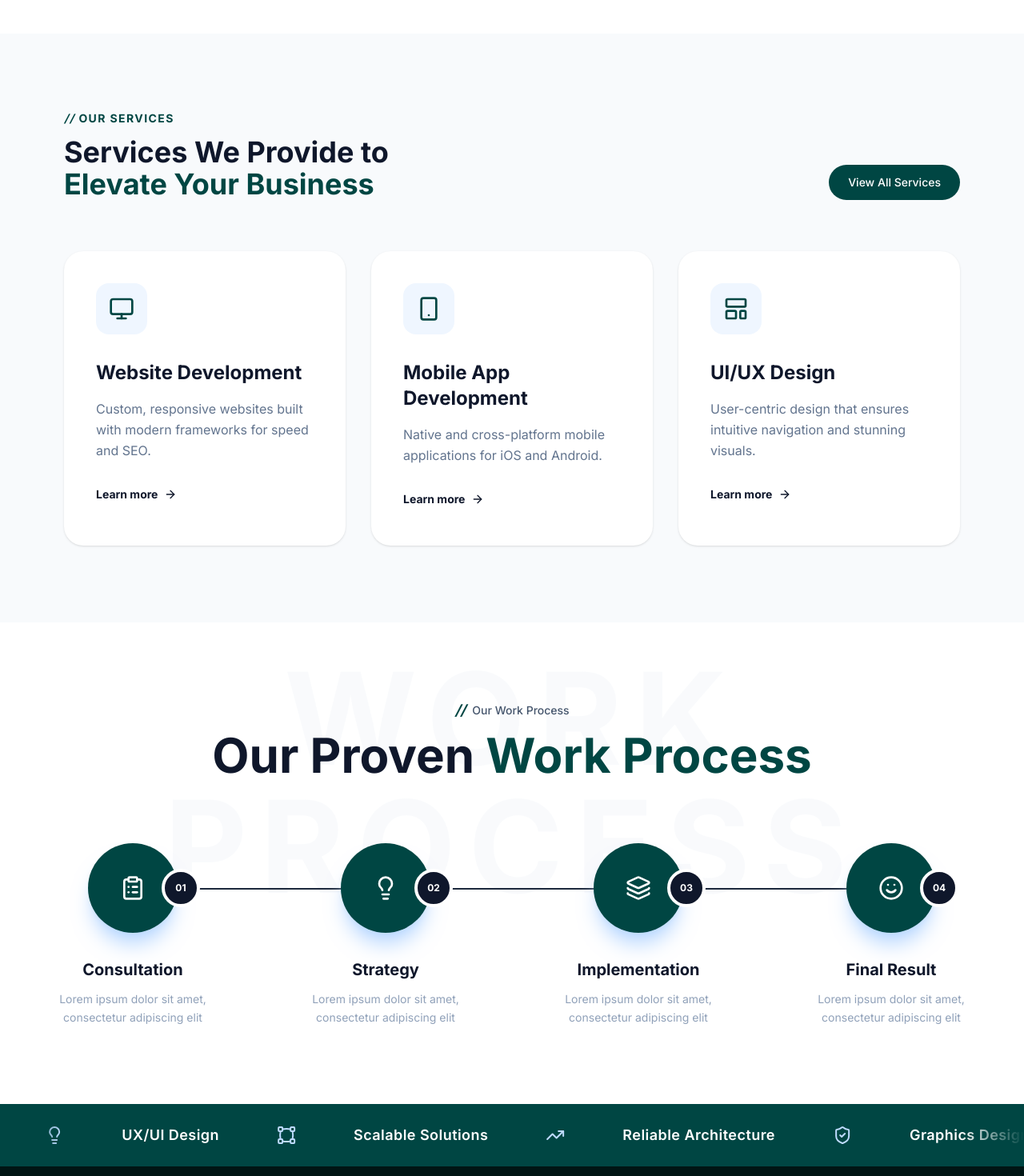
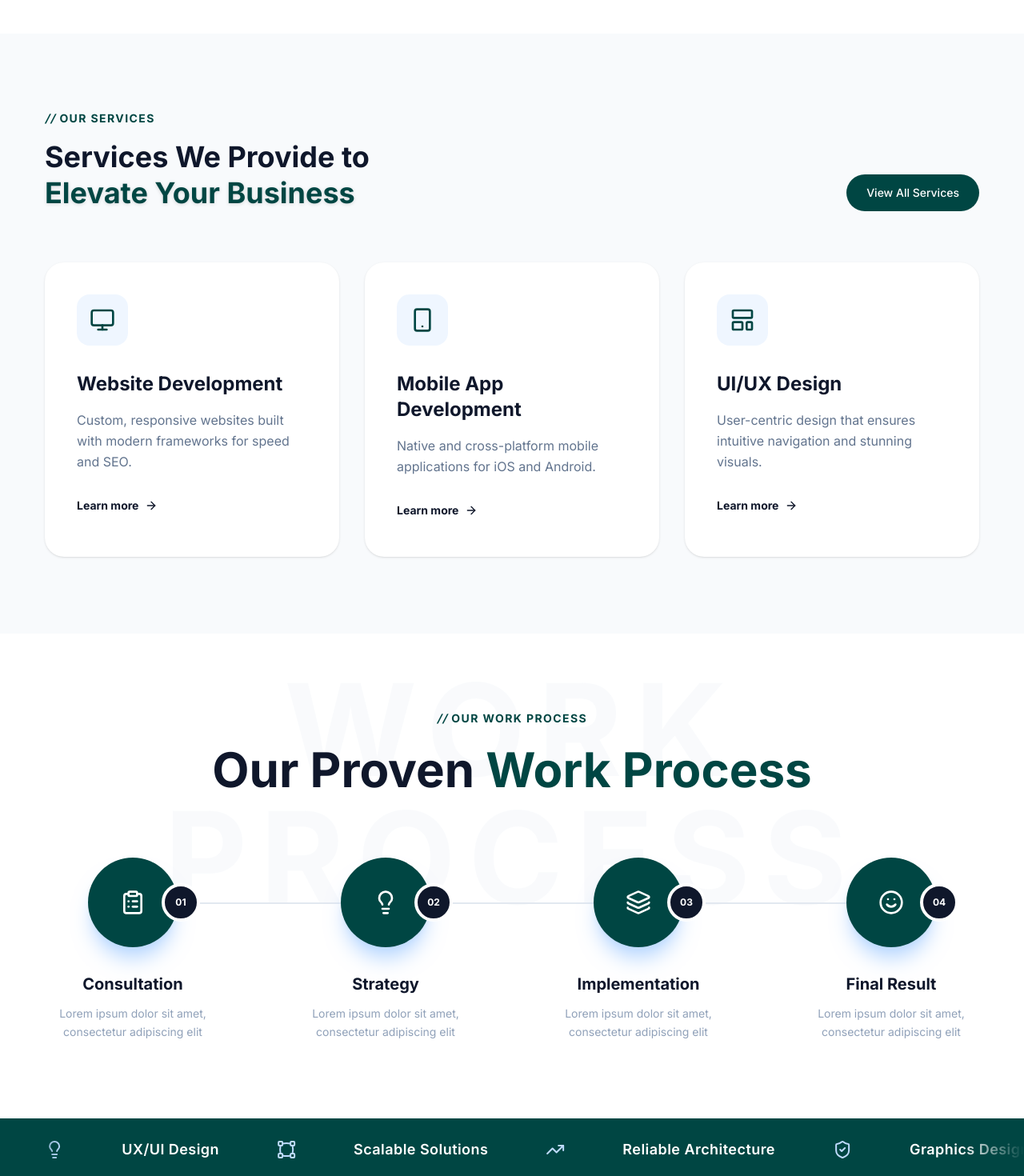
Before and after one commit to Sophianx234/ancorexhub, a Next.js app: page / in a window 1280 px wide. Shown: the part 1720-3190 px from the top of the page at 80% size. Built offline with nearby package versions, Linux system fonts and the light colour scheme; a web font is replaced by a local one.

Commit message:
feat: apply dark mode to services section

```diff
--- a/app/globals.css
+++ b/app/globals.css
@@ -1,6 +1,8 @@
 @import url("https://fonts.googleapis.com/css2?family=Amatic+SC:wght@400;700&family=Archivo+Black&family=Barlow:ital,wght@0,100..900;1,100..900&family=Bebas+Neue&family=Caveat+Brush&family=Concert+One&family=Fredericka+the+Great&family=Inter:wght@100..900&family=Lato:ital,wght@0,100..900;1,100..900&family=Lilita+One&family=Lobster&family=Orbitron:wght@400..900&family=Pacifico&family=Rubik+Mono+One&family=Sacramento&display=swap");
 
 @import "tailwindcss";
+
+@custom-variant dark (&:where(.dark, .dark *));
 
 :root {
   /* --- LIGHT MODE DEFAULTS --- */
--- a/components/services.tsx
+++ b/components/services.tsx
@@ -1,22 +1,27 @@
-
 import { ArrowRight, LayoutTemplate, Monitor, Smartphone } from "lucide-react";
 import SectionTag from "./section-taq";
 
 const Services = () => (
-  <section className="py-24 px-14 dark:bg-[#050505] bg-[#F8FAFC] ">
-    <div className="max-w-7xl mx-auto px-6">
-      <div className="flex justify-between items-end mb-16">
+  <section className="py-24 px-6 md:px-14 bg-[#F8FAFC] dark:bg-[#050505] transition-colors duration-300">
+    <div className="max-w-7xl mx-auto">
+      {/* Header Section */}
+      <div className="flex flex-col md:flex-row justify-between items-end mb-16 gap-6">
         <div>
           <SectionTag text="Our Services" />
-          <h2 className="text-4xl dark:text-white font-bold text-slate-900 max-w-lg">
+          <h2 className="text-4xl font-bold text-slate-900 dark:text-[#EDEDED] max-w-lg leading-tight mt-4">
             Services We Provide to{" "}
-            <span className="text-primary dark:text-[#1a5956] dark:contrast-more:">Elevate Your Business</span>
+            {/* CHANGED: High contrast Teal (Teal-300) instead of dark teal */}
+            <span className="text-primary dark:text-[#5EEAD4] drop-shadow-sm">
+              Elevate Your Business
+            </span>
           </h2>
         </div>
-        <button className="hidden md:block bg-primary text-white px-6 py-3 rounded-full text-sm font-medium hover:bg-primary/80 transition">
+        <button className="hidden md:block bg-primary text-white dark:bg-[#004643] dark:text-[#E6FFFA] dark:hover:bg-[#006863] px-6 py-3 rounded-full text-sm font-medium hover:bg-primary/80 transition-all border border-transparent dark:border-[#115E59]">
           View All Services
         </button>
       </div>
+
+      {/* Cards Grid */}
       <div className="grid md:grid-cols-3 gap-8">
         {[
           {
@@ -37,24 +42,37 @@ const Services = () => (
         ].map((service, idx) => (
           <div
             key={idx}
-            className="bg-white dark:bg-primary p-10 rounded-3xl shadow-sm border-b-8 border-b-transparent hover:border-primary transition duration-300 group"
+            // CARD DESIGN:
+            // Light Mode: White card, shadow.
+            // Dark Mode: #0A0A0A (Rich Black) + #262626 (Border). NO bright backgrounds.
+            className="group p-10 rounded-3xl transition duration-300 border-b-8
+              bg-white border-b-transparent hover:border-primary shadow-sm
+              dark:bg-[#0A0A0A] dark:border dark:border-[#262626] dark:hover:border-[#5EEAD4] dark:hover:shadow-[0_0_30px_-10px_rgba(94,234,212,0.15)]"
           >
-            {/* Icon: Uses group-hover because it reacts to the PARENT being hovered */}
-            <div className="w-16 h-16 bg-blue-50 dark:bg-primary-deep dark:group-hover:bg-primary-deep text-primary rounded-2xl flex items-center justify-center mb-8 group-hover:bg-primary group-hover:text-white transition-colors">
+            {/* Icon Box */}
+            <div className="w-16 h-16 rounded-2xl flex items-center justify-center mb-8 transition-colors
+              bg-blue-50 text-primary group-hover:bg-primary group-hover:text-white
+              dark:bg-[#171717] dark:text-[#5EEAD4] dark:group-hover:bg-[#5EEAD4] dark:group-hover:text-[#050505]"
+            >
               {service.icon}
             </div>
 
-            <h3 className="text-2xl font-bold dark:text-primary-deep text-slate-900 mb-4">
+            {/* Title: High Contrast White (#EDEDED) */}
+            <h3 className="text-2xl font-bold mb-4 text-slate-900 dark:text-[#EDEDED]">
               {service.title}
             </h3>
-            <p className="text-slate-500 dark:text-[#b3c8c7] mb-8 leading-relaxed">
+
+            {/* Description: Readable Grey (#A3A3A3) - Avoids being too dim */}
+            <p className="mb-8 leading-relaxed text-slate-500 dark:text-[#A3A3A3]">
               {service.desc}
             </p>
 
-            {/* Link: Uses group-hover because it reacts to the PARENT being hovered */}
+            {/* Link */}
             <a
               href="#"
-              className="flex items-center gap-2 dark:text-primary-deep dark:group-hover:text-primary-deep text-sm font-bold text-slate-900 group-hover:text-primary transition"
+              className="flex items-center gap-2 text-sm font-bold transition
+                text-slate-900 group-hover:text-primary
+                dark:text-white dark:group-hover:text-[#5EEAD4]"
             >
               Learn more <ArrowRight size={16} />
             </a>
@@ -64,4 +82,5 @@ const Services = () => (
     </div>
   </section>
 );
+
 export default Services;
--- a/components/work-process.tsx
+++ b/components/work-process.tsx
@@ -1,8 +1,7 @@
-
 'use client'
 
 import { ClipboardList, Layers, Lightbulb, Smile } from "lucide-react";
-
+import SectionTag from "./section-taq";
 const WorkProcess = () => {
   const steps = [
     {
@@ -32,10 +31,10 @@ const WorkProcess = () => {
   ];
 
   return (
-    <section className="py-24 bg-white relative overflow-hidden">
+    <section className="py-24 bg-white dark:bg-[#001514] relative overflow-hidden transition-colors duration-300">
       {/* 1. Subtle Background Watermark Text */}
       <div className="absolute top-10 left-1/2 -translate-x-1/2 w-full text-center pointer-events-none select-none">
-        <span className="text-[10rem] font-bold text-slate-50 uppercase tracking-widest leading-none opacity-80">
+        <span className="text-[10rem] font-bold text-slate-50 dark:text-[#ffffff]/5 uppercase tracking-widest leading-none opacity-80">
           Work Process
         </span>
       </div>
@@ -44,25 +43,18 @@ const WorkProcess = () => {
         {/* Header Section */}
         <div className="text-center mb-20">
           <div className="flex items-center justify-center gap-2 mb-3">
-            <span className="text-primary font-bold text-lg italic">//</span>
-            <span className="text-slate-600 font-medium text-sm">
-              Our Work Process
-            </span>
+            <SectionTag text="Our Work Process"/>
           </div>
-          <h2 className="text-4xl lg:text-6xl font-bold text-slate-900">
-            Our Proven <span className="text-primary">Work Process</span>
+          <h2 className="text-4xl lg:text-6xl font-bold text-slate-900 dark:text-[#f0ede5]">
+            Our Proven <span className="text-[#004643] dark:text-[#74b4d9]">Work Process</span>
           </h2>
         </div>
 
         {/* Process Grid */}
         <div className="relative">
-          {/* 2. The Connecting Line
-            Positioned absolutely to sit behind the circles.
-            'hidden md:block' ensures it only shows on desktop where the horizontal layout exists.
-            Top is calculated to align with the vertical center of the 96px (h-24) circles.
-          */}
+          {/* 2. The Connecting Line */}
           <div
-            className="hidden md:block absolute top-14 left-0 w-full h-0.5  bg-slate-800 -z-10"
+            className="hidden md:block absolute top-14 left-0 h-0.5 bg-slate-200 dark:bg-[#004643] -z-10"
             style={{ left: "12.5%", width: "75%" }}
           ></div>
 
@@ -74,25 +66,37 @@ const WorkProcess = () => {
               >
                 {/* Icon Container */}
                 <div className="relative mb-8">
-                  {/* Main Blue Circle */}
-                  <div className="size-28 bg-primary text-white rounded-full flex items-center justify-center shadow-xl shadow-blue-200 transition-transform duration-300 group-hover:scale-105">
+                  {/* Main Circle
+                      Light: Primary Green Background (#004643) + White Icon.
+                      Dark: Very Deep Green Background (#00201F) + Tertiary Blue Icon (#74b4d9).
+                      *Why?* Placing the bright blue icon on a dark circle makes it pop,
+                      rather than washing it out with a bright background.
+                  */}
+                  <div className="size-28 rounded-full flex items-center justify-center shadow-xl transition-transform duration-300 group-hover:scale-105
+                    bg-[#004643] text-white shadow-blue-200
+                    dark:bg-[#002524] dark:text-[#74b4d9] dark:shadow-none dark:border dark:border-[#004643]"
+                  >
                     {item.icon}
                   </div>
 
                   {/* 3. Number Badge
-                    Positioned: top-1/2 (vertically centered) and -right-3 (pushed to the right edge).
-                    The 'border-4 border-white' creates the "cutout" effect seen in the image.
+                      The border color MUST match the section background to create the "cutout" look.
+                      Light: Border White.
+                      Dark: Border #001514 (Your Primary Deep).
                   */}
-                  <div className="absolute top-1/2 -right-7 -translate-y-1/2 size-12 bg-slate-900 text-white rounded-full flex items-center justify-center text-xs font-bold border-4 border-white z-20">
+                  <div className="absolute top-1/2 -right-7 -translate-y-1/2 size-12 rounded-full flex items-center justify-center text-xs font-bold z-20
+                    bg-slate-900 text-white border-4 border-white
+                    dark:bg-[#74b4d9] dark:text-[#001514] dark:border-[#001514]"
+                  >
                     {item.id}
                   </div>
                 </div>
 
                 {/* Text Content */}
-                <h3 className="text-xl font-bold text-slate-900 mb-3">
+                <h3 className="text-xl font-bold mb-3 text-slate-900 dark:text-[#f0ede5]">
                   {item.title}
                 </h3>
-                <p className="text-sm text-slate-400 max-w-[220px] leading-relaxed">
+                <p className="text-sm max-w-[220px] leading-relaxed text-slate-400 dark:text-[#9ca3af]">
                   {item.desc}
                 </p>
               </div>
```
Also changed, not shown: components/portfolio.tsx (+31 -8 lines).
